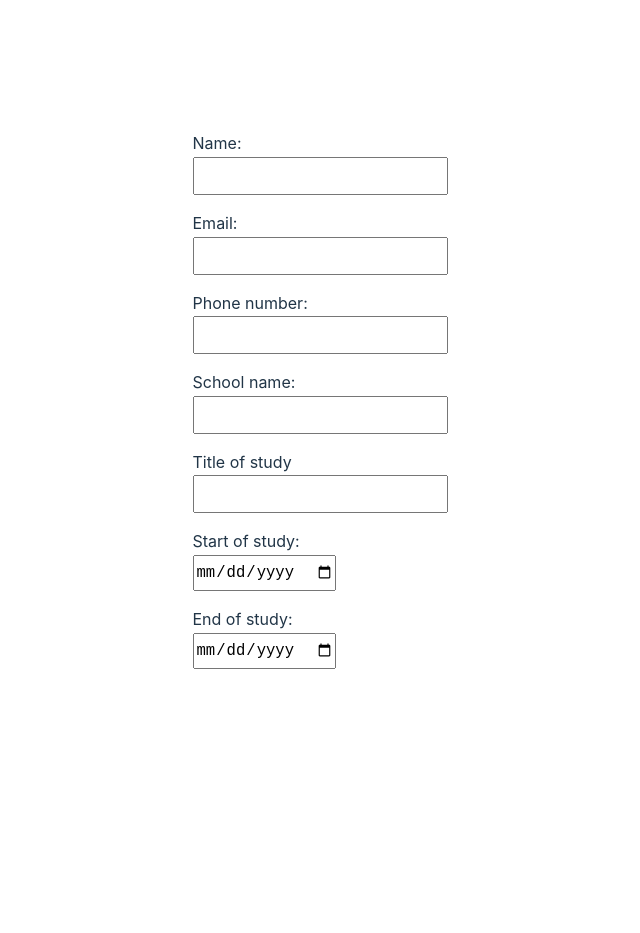
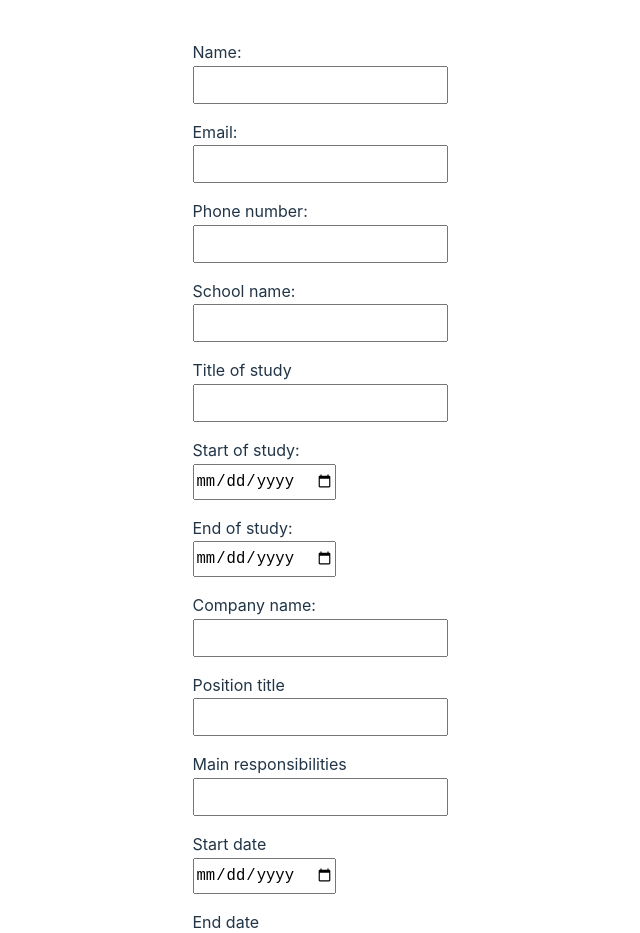
Before and after one commit to Frosselly/CVForm, a React (Vite) app: page / in a window 1280 px wide. Shown: the top 933 px of the page, without its empty margins (320-960 px from the left). Before the commit the page ends 800 px from the top, so only its background shows below. Built offline with nearby package versions, Linux system fonts and the light colour scheme.

Commit message:
Practical experience

```diff
--- a/src/components/CVForm.jsx
+++ b/src/components/CVForm.jsx
@@ -1,11 +1,13 @@
 import GeneralInfo from "./GeneralInfo"
 import EducationalBackground from "./EducationalBackground"
+import PracticalExperience from "./PracticalExperience"
 
 export default function CVform(){
     return(
         <>
             <GeneralInfo />
             <EducationalBackground />
+            <PracticalExperience />
         </>
     )
 }
--- a/src/components/PracticalExperience.jsx
+++ b/src/components/PracticalExperience.jsx
@@ -0,0 +1,30 @@
+import Input from "./Input";
+
+export default function PracticalExperience(){
+    return(
+        <>
+            <Input
+                text={"Company name:"}
+                id={"companyName"}
+            />
+            <Input
+                text={"Position title"}
+                id={"positionTitle"}
+            />
+            <Input
+                text={"Main responsibilities"}
+                id={"mainResponsibilities"}
+            />
+            <Input
+                text={"Start date"}
+                id={"workStartDate"}
+                type={"date"}
+            />
+            <Input
+                text={"End date"}
+                id={"workEndDate"}
+                type={"date"}
+            />
+        </>
+    )
+}
```
Also changed, not shown: 1 other file (tests, documents, lock files or other folders).
